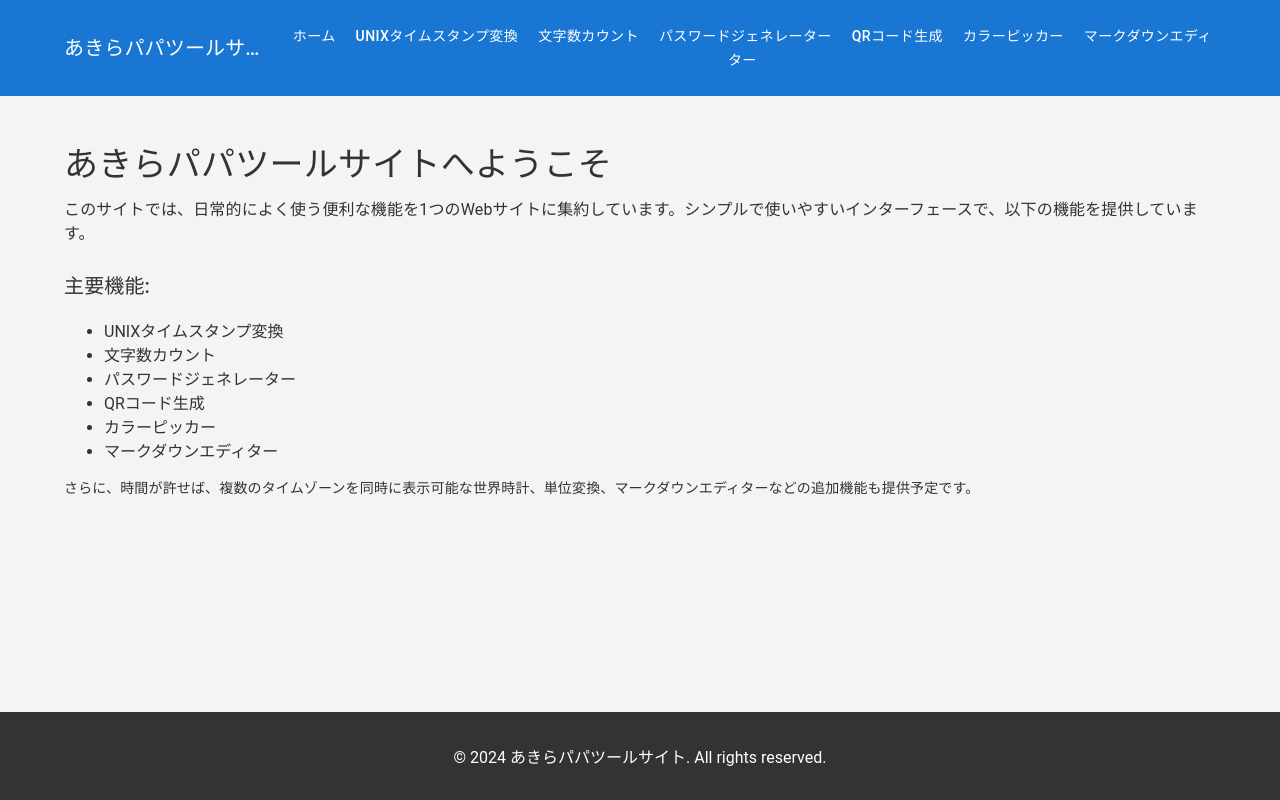
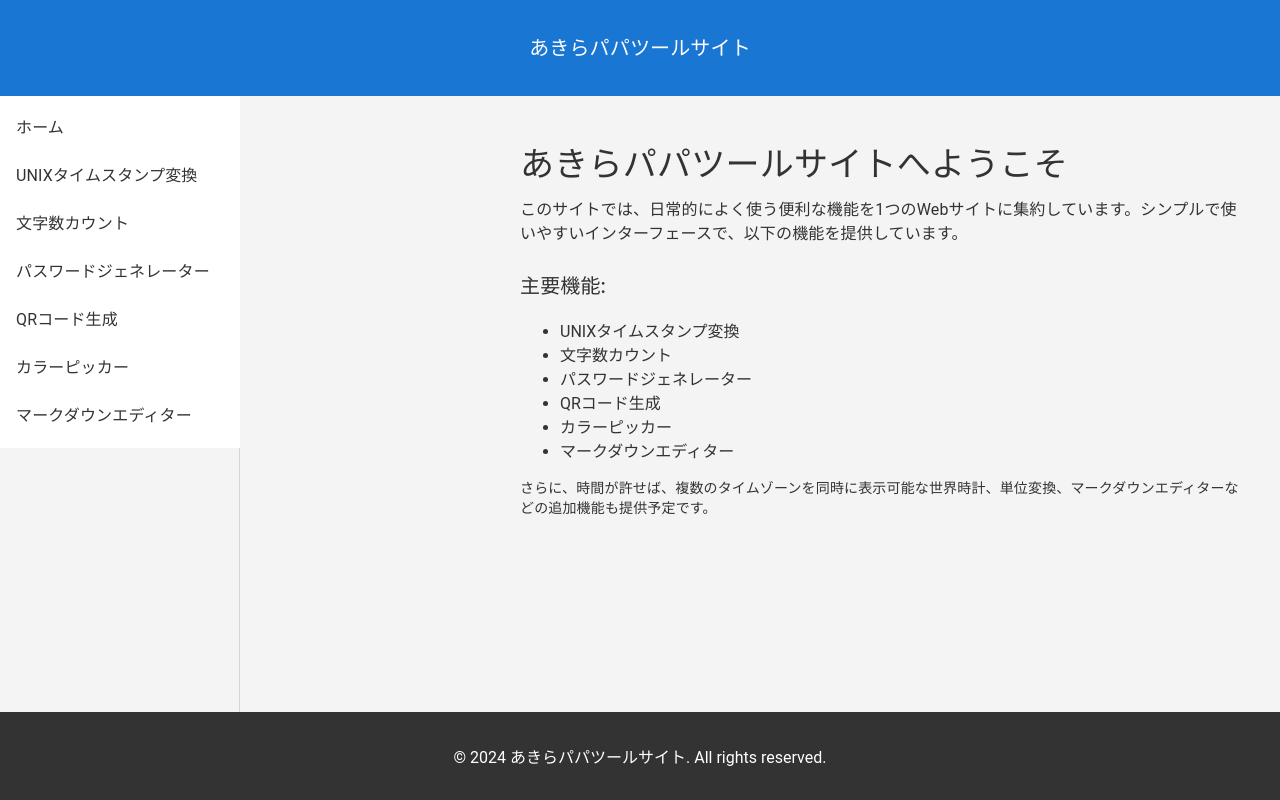
Before and after one commit to Akira-Papa/akirapapa-tool-site, a Next.js app: page / in a window 1280 px wide. Built offline with nearby package versions, Linux system fonts and the light colour scheme.

Commit message:
レイアウトコンポーネントにサイドバーを追加し、ヘッダーのメニュークリックでサイドバーの表示を制御できるようにしました。また、スタイルを調整し、レスポンシブデザインを改善しました。

```diff
--- a/app/layout.tsx
+++ b/app/layout.tsx
@@ -1,15 +1,24 @@
 'use client'
 import React, { useState, useEffect } from 'react'
 import Header from '../components/Header'
+import Sidebar from '../components/Sidebar'
 import Footer from '../components/Footer'
-import { Container } from '@mui/material'
+import { Container, Box, useMediaQuery, useTheme } from '@mui/material'
 import '../styles/globals.css'
 
 const Layout = ({ children }) => {
     const [isRendered, setIsRendered] = useState(false)
+    const [sidebarOpen, setSidebarOpen] = useState(false)
+    const theme = useTheme()
+    const isMobile = useMediaQuery(theme.breakpoints.down('md'))
+
     useEffect(() => {
         setIsRendered(true)
-    }, [isRendered])
+    }, [])
+
+    const handleSidebarToggle = () => {
+        setSidebarOpen(!sidebarOpen)
+    }
 
     return (
         <html lang="ja">
@@ -18,14 +27,34 @@ const Layout = ({ children }) => {
                     display: 'flex',
                     flexDirection: 'column',
                     minHeight: '100vh',
+                    margin: 0,
+                    padding: 0,
                 }}
             >
                 {isRendered ? (
                     <>
-                        <Header />
-                        <main style={{ flex: 1 }}>
-                            <Container maxWidth="lg">{children}</Container>
-                        </main>
+                        <Header onMenuClick={handleSidebarToggle} />
+                        <Box sx={{ display: 'flex', flex: 1 }}>
+                            <Sidebar
+                                open={sidebarOpen}
+                                onClose={() => setSidebarOpen(false)}
+                            />
+                            <Box
+                                component="main"
+                                sx={{
+                                    flexGrow: 1,
+                                    p: 2,
+                                    ml: { xs: 0, md: '240px' }, // mdサイズ以上でサイドバーの幅分だけ左マージンを設定
+                                    width: {
+                                        xs: '100%',
+                                        md: 'calc(100% - 240px)',
+                                    }, // サイドバーの幅を考慮
+                                    transition: 'margin-left 0.3s ease',
+                                }}
+                            >
+                                <Container maxWidth="lg">{children}</Container>
+                            </Box>
+                        </Box>
                         <Footer />
                     </>
                 ) : null}
--- a/components/Header.tsx
+++ b/components/Header.tsx
@@ -11,21 +11,25 @@ import {
     useTheme,
 } from '@mui/material'
 import MenuIcon from '@mui/icons-material/Menu'
-import Sidebar from './Sidebar'
 
-const Header = () => {
-    const [mobileOpen, setMobileOpen] = useState(false)
-    const theme = useTheme()
-    const handleDrawerToggle = () => {
-        setMobileOpen(!mobileOpen)
+interface HeaderProps {
+    onMenuClick?: () => void
 }
 
-    const isMobile = useMediaQuery(theme.breakpoints.down('lg'))
+const Header: React.FC<HeaderProps> = ({ onMenuClick }) => {
+    const theme = useTheme()
+    const isMobile = useMediaQuery(theme.breakpoints.down('md'))
+    const [isMobileState, setIsMobileState] = useState(true)
 
-    const [isMobileState, setIsMobileState] = useState(true)
     useEffect(() => {
         setIsMobileState(isMobile)
     }, [isMobile])
+
+    const handleDrawerToggle = () => {
+        if (onMenuClick) {
+            onMenuClick()
+        }
+    }
 
     return (
         <AppBar
@@ -38,7 +42,6 @@ const Header = () => {
         >
             <Container maxWidth="lg">
                 <Toolbar disableGutters>
-                    {isMobileState ? (
                     <IconButton
                         size="large"
                         edge="start"
@@ -47,11 +50,10 @@ const Header = () => {
                         aria-haspopup="true"
                         onClick={handleDrawerToggle}
                         color="inherit"
-                            sx={{ mr: 2 }}
+                        sx={{ mr: 2, display: { xs: 'flex', md: 'none' } }}
                     >
                         <MenuIcon />
                     </IconButton>
-                    ) : null}
                     <Typography
                         variant="h6"
                         color="#FFFFFF"
@@ -60,9 +62,7 @@ const Header = () => {
                     >
                         あきらパパツールサイト
                     </Typography>
-                    {isMobileState ? (
-                        <Sidebar open={mobileOpen} onClose={handleDrawerToggle} />
-                    ) : (
+                    {!isMobileState && (
                         <nav>
                             <Link
                                 href="/"
--- a/components/Sidebar.tsx
+++ b/components/Sidebar.tsx
@@ -1,12 +1,7 @@
 'use client'
 import React from 'react'
 import Link from 'next/link'
-import {
-    Drawer,
-    List,
-    ListItem,
-    ListItemText,
-} from '@mui/material'
+import { Drawer, List, ListItem, ListItemText, Box } from '@mui/material'
 
 interface SidebarProps {
     open: boolean
@@ -26,7 +21,11 @@ const Sidebar: React.FC<SidebarProps> = ({ open, onClose }) => {
                 <Link
                     href="/"
                     passHref
-                    style={{ color: 'inherit', textDecoration: 'none', width: '100%' }}
+                    style={{
+                        color: 'inherit',
+                        textDecoration: 'none',
+                        width: '100%',
+                    }}
                 >
                     <ListItemText primary="ホーム" sx={{ color: '#333333' }} />
                 </Link>
@@ -37,7 +36,11 @@ const Sidebar: React.FC<SidebarProps> = ({ open, onClose }) => {
                 <Link
                     href="/unixtime"
                     passHref
-                    style={{ color: 'inherit', textDecoration: 'none', width: '100%' }}
+                    style={{
+                        color: 'inherit',
+                        textDecoration: 'none',
+                        width: '100%',
+                    }}
                 >
                     <ListItemText
                         primary="UNIXタイムスタンプ変換"
@@ -51,7 +54,11 @@ const Sidebar: React.FC<SidebarProps> = ({ open, onClose }) => {
                 <Link
                     href="/wordcount"
                     passHref
-                    style={{ color: 'inherit', textDecoration: 'none', width: '100%' }}
+                    style={{
+                        color: 'inherit',
+                        textDecoration: 'none',
+                        width: '100%',
+                    }}
                 >
                     <ListItemText
                         primary="文字数カウント"
@@ -65,7 +72,11 @@ const Sidebar: React.FC<SidebarProps> = ({ open, onClose }) => {
                 <Link
                     href="/password"
                     passHref
-                    style={{ color: 'inherit', textDecoration: 'none', width: '100%' }}
+                    style={{
+                        color: 'inherit',
+                        textDecoration: 'none',
+                        width: '100%',
+                    }}
                 >
                     <ListItemText
                         primary="パスワードジェネレーター"
@@ -79,7 +90,11 @@ const Sidebar: React.FC<SidebarProps> = ({ open, onClose }) => {
                 <Link
                     href="/qrcode"
                     passHref
-                    style={{ color: 'inherit', textDecoration: 'none', width: '100%' }}
+                    style={{
+                        color: 'inherit',
+                        textDecoration: 'none',
+                        width: '100%',
+                    }}
                 >
                     <ListItemText
                         primary="QRコード生成"
@@ -93,7 +108,11 @@ const Sidebar: React.FC<SidebarProps> = ({ open, onClose }) => {
                 <Link
                     href="/colorpicker"
                     passHref
-                    style={{ color: 'inherit', textDecoration: 'none', width: '100%' }}
+                    style={{
+                        color: 'inherit',
+                        textDecoration: 'none',
+                        width: '100%',
+                    }}
                 >
                     <ListItemText
                         primary="カラーピッカー"
@@ -107,7 +126,11 @@ const Sidebar: React.FC<SidebarProps> = ({ open, onClose }) => {
                 <Link
                     href="/markdown"
                     passHref
-                    style={{ color: 'inherit', textDecoration: 'none', width: '100%' }}
+                    style={{
+                        color: 'inherit',
+                        textDecoration: 'none',
+                        width: '100%',
+                    }}
                 >
                     <ListItemText
                         primary="マークダウンエディター"
@@ -119,6 +142,8 @@ const Sidebar: React.FC<SidebarProps> = ({ open, onClose }) => {
     )
 
     return (
+        <>
+            {/* モバイル表示用のドロワー（md未満で表示） */}
             <Drawer
                 variant="temporary"
                 open={open}
@@ -127,7 +152,7 @@ const Sidebar: React.FC<SidebarProps> = ({ open, onClose }) => {
                     keepMounted: true, // Better open performance on mobile.
                 }}
                 sx={{
-                display: { xs: 'block', lg: 'none' },
+                    display: { xs: 'block', md: 'none' },
                     '& .MuiDrawer-paper': {
                         boxSizing: 'border-box',
                         width: 240,
@@ -139,6 +164,20 @@ const Sidebar: React.FC<SidebarProps> = ({ open, onClose }) => {
             >
                 {drawerContent}
             </Drawer>
+
+            {/* デスクトップ表示用の固定サイドバー（md以上で表示） */}
+            <Box
+                sx={{
+                    width: 240,
+                    flexShrink: 0,
+                    display: { xs: 'none', md: 'block' },
+                    borderRight: '1px solid',
+                    borderColor: 'divider',
+                }}
+            >
+                {drawerContent}
+            </Box>
+        </>
     )
 }
 
```
Lines whose indentation alone changed are shown as unchanged.
